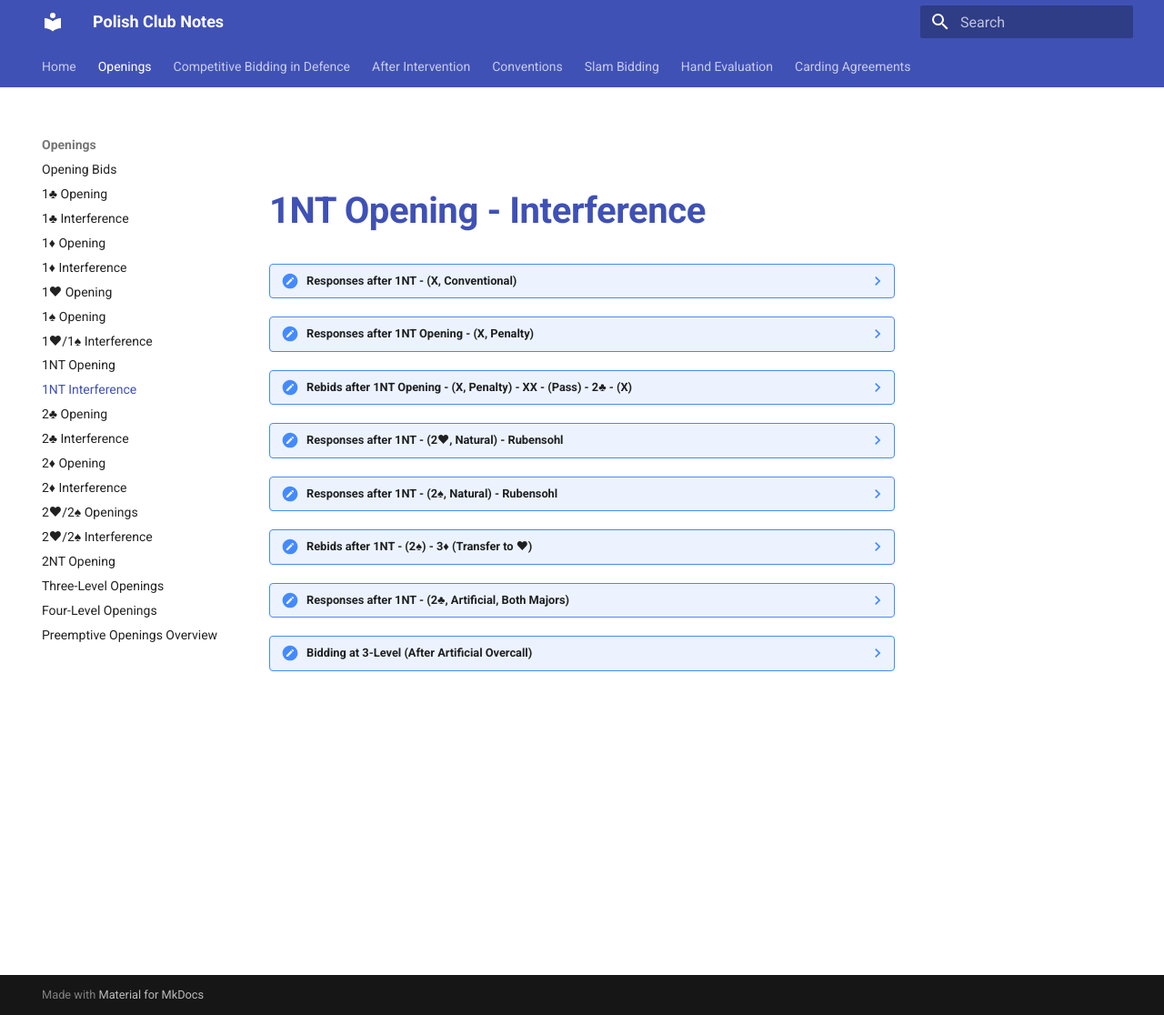
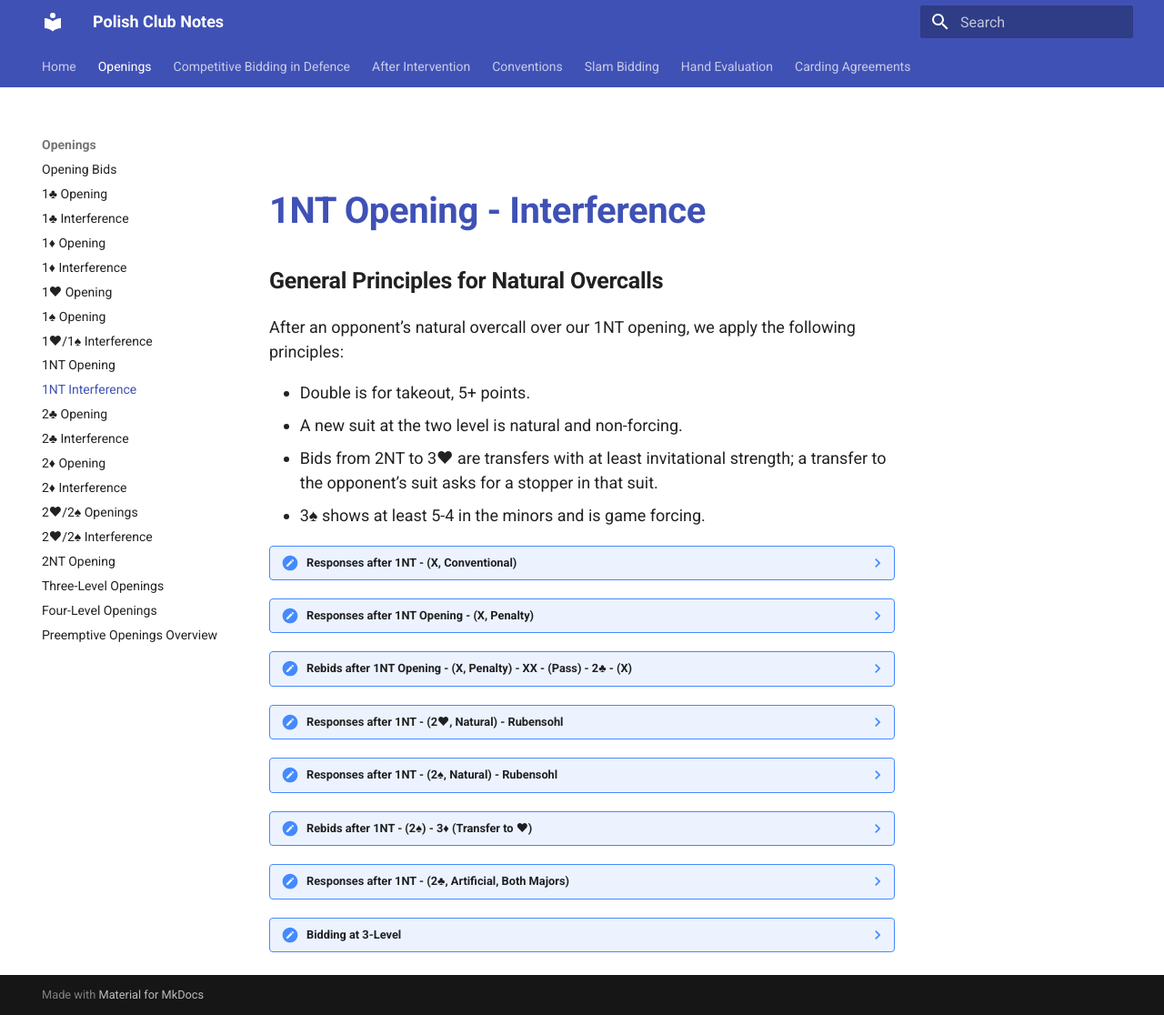
Before and after one commit to glindstrom/polish-club-notes, an MkDocs documentation site: the page built from docs/openings/one-nt-interference.md, in a window 1280 px wide and 1116 px high. Shown: the whole window at 91% size. Built offline with MkDocs 1.6.1 and Material for MkDocs 9.7.7, drawn with Linux system fonts in a browser that asks for light colours.

Commit message:
Correct and improve handling of interference after 1NT

```diff
--- a/docs/openings/one-nt-interference.md
+++ b/docs/openings/one-nt-interference.md
@@ -1,4 +1,13 @@
 # 1NT Opening - Interference
+
+### General Principles for Natural Overcalls
+
+After an opponent’s natural overcall over our 1NT opening, we apply the following principles:
+
+- Double is for takeout, 5+ points.
+- A new suit at the two level is natural and non-forcing.
+- Bids from 2NT to 3♥ are transfers with at least invitational strength; a transfer to the opponent’s suit asks for a stopper in that suit.
+- 3♠ shows at least 5-4 in the minors and is game forcing.
 
 ??? note "Responses after 1NT - (X, Conventional)"
     ### Responses after 1NT - (X, Conventional)
@@ -37,26 +46,34 @@
 ??? note "Responses after 1NT - (2♥, Natural) - Rubensohl"
     ### Responses after 1NT - (2♥, Natural) - Rubensohl
 
-    | Response | Description                                   |
-    | -------- | --------------------------------------------- |
-    | X        | 6+ HCP, takeout, 4+♠                          |
-    | 2♠       | 0-8 HCP, natural, non-forcing                 |
-    | 2NT      | 6+ HCP, transfer to ♣, 5+♣                    |
-    | 3♣       | 6+ HCP, transfer to ♦, 5+♦                    |
-    | 3♦       | Transfer to ♥, asks for stopper               |
-    | 3♥       | 6+ HCP, transfer to ♠, 5+♠, game invitational |
+    | Response | Description                                                           |
+    | -------- | --------------------------------------------------------------------- |
+    | X        | Takeout, 5+ points, 4+♠                                               |
+    | 2♠       | Natural, non-forcing                                                  |
+    | 2NT      | At least invitational strength, transfer to ♣, 5+♣                    |
+    | 3♣       | At least invitational strength, transfer to ♦, 5+♦                    |
+    | 3♦       | Transfer to ♥, asks for ♥ stopper                                     |
+    | 3♥       | At least invitational strength, transfer to ♠, 5+♠, game invitational |
+    | 3♠       | At least 5-4 in minors (♣ and ♦), game forcing                        |
+
+    #### Note
+    - Follows general principles for natural overcalls. 3♥ (transfer to ♠) is game invitational; 3♦ asks for a ♥ stopper.
 
 ??? note "Responses after 1NT - (2♠, Natural) - Rubensohl"
     ### Responses after 1NT - (2♠, Natural) - Rubensohl
 
-    | Response | Description                                   |
-    | -------- | --------------------------------------------- |
-    | X        | 6+ HCP, takeout, 4+♥                          |
-    | 2NT      | 6+ HCP, transfer to ♣, 5+♣                    |
-    | 3♣       | 6+ HCP, transfer to ♦, 5+♦                    |
-    | 3♦       | Transfer to ♠, asks for stopper               |
-    | 3♥       | 6+ HCP, transfer to ♥, 5+♥, game invitational |
-    | 3NT      | Natural, implies ♠ stopper                    |
+    | Response | Description                                                           |
+    | -------- | --------------------------------------------------------------------- |
+    | X        | Takeout, 5+ points, 4+♥                                               |
+    | 2NT      | At least invitational strength, transfer to ♣, 5+♣                    |
+    | 3♣       | At least invitational strength, transfer to ♦, 5+♦                    |
+    | 3♦       | At least invitational strength, transfer to ♥, 5+♥, game invitational |
+    | 3♥       | Transfer to ♠, asks for ♠ stopper                                     |
+    | 3♠       | At least 5-4 in minors (♣ and ♦), game forcing                        |
+    | 3NT      | Natural, implies ♠ stopper                                            |
+
+    #### Note
+    - Follows general principles for natural overcalls. 3♦ (transfer to ♥) is game invitational; 3♥ asks for a ♠ stopper.
 
 ??? note "Rebids after 1NT - (2♠) - 3♦ (Transfer to ♥)"
     ### Rebids after 1NT - (2♠) - 3♦ (Transfer to ♥)
@@ -68,7 +85,7 @@
     | 4♥             | Exceptional hand, good ♥ fit        |
 
     #### Note
-    - Rubensohl applies after natural 2-level overcalls. 2-level bids are non-forcing; 2NT-3♥ are transfers (6+ HCP, except 3♦ asks for stopper). Opener usually accepts transfers at the lowest level, bids game with exceptional hands.
+    - Opener’s rebids after a 3♦ transfer to ♥: accepts transfer (3♥), shows a ♥ stopper (3NT), or bids game with a strong ♥ fit (4♥).
 
 ??? note "Responses after 1NT - (2♣, Artificial, Both Majors)"
     ### Responses after 1NT - (2♣, Artificial, Both Majors)
@@ -76,21 +93,18 @@
     | Response | Description                                        |
     | -------- | -------------------------------------------------- |
     | X        | 8+ HCP, interest in penalizing opponents           |
-    | 2♦       | 0-8 HCP, natural, non-forcing, 5+♦                 |
-    | 2♥       | 0-8 HCP, natural, non-forcing, 5+♥                 |
-    | 2♠       | 0-8 HCP, natural, non-forcing, 5+♠                 |
+    | 2♦       | Natural, non-forcing, 5+♦                          |
+    | 2♥       | Natural, non-forcing, 5+♥                          |
+    | 2♠       | Natural, non-forcing, 5+♠                          |
     | 2NT      | Transfer to ♣, 5+♣, at least invitational strength |
     | 3♣       | Transfer to ♦, 5+♦, at least invitational strength |
     | 3♦       | Transfer to ♥, 5+♥, at least invitational strength |
     | 3♥       | Transfer to ♠, 5+♠, at least invitational strength |
 
-??? note "Bidding at 3-Level (After Artificial Overcall)"
-    ### Bidding at 3-Level (After Artificial Overcall)
+??? note "Bidding at 3-Level"
+    ### Bidding after overcalls at the three level
 
     | Response | Description       |
     | -------- | ----------------- |
-    | X        | Negative, forcing |
+    | X        | Negative |
     | Other    | Natural, forcing  |
-
-    #### Note
-    - After artificial 2♣ (both majors), double (8+ HCP) seeks to penalize. 2-level bids are non-forcing; 2NT-3♥ are transfers (at least invitational, 6+ HCP implied). 3-level bidding uses negative double and natural, forcing bids.
```
